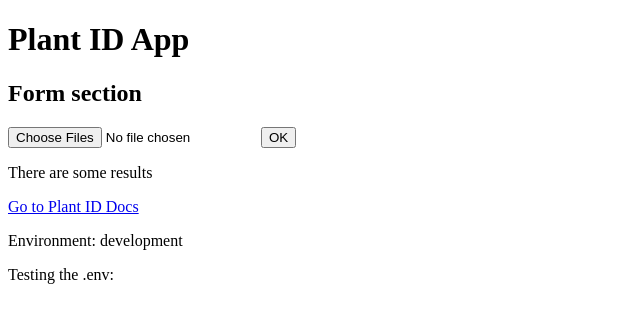
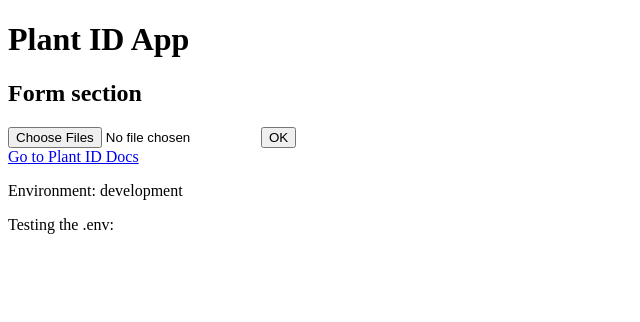
Before and after one commit to trisdauvergne/plant-id, a React (Create React App) app: page / in a window 1280 px wide. Shown: the top 322 px of the page, without its empty margins (0-640 px from the left). Built offline with nearby package versions, Linux system fonts and the light colour scheme.

Commit message:
Fixed error in Form.js

```diff
--- a/src/components/Form/Form.js
+++ b/src/components/Form/Form.js
@@ -2,7 +2,7 @@ import React, { useState, useEffect } from 'react'
 
 const Form = () => {
   const [images, setImages] = useState([]);
-  const [searchResults, setSearchResults] = useState([])
+  const [searchResults, setSearchResults] = useState(null)
 
   const sendIdentification = () => {
     if (images) {
@@ -49,7 +49,6 @@ const Form = () => {
         setSearchResults(data);
         console.log('Success:', data);
       })
-      // .then(data => setSearchResults(data))
       .catch((error) => {
         console.error('Error:', error);
       });
@@ -57,7 +56,7 @@ const Form = () => {
   };
 
   useEffect(() => {
-    console.log(searchResults);
+    console.log('the search results', searchResults);
   }, [searchResults])
 
   return (
@@ -69,98 +68,15 @@ const Form = () => {
         <button type="button" onClick={sendIdentification}>OK</button>
       </form>
       {searchResults && <p>There are some results</p>}
-      {/* {searchResults && <p>{searchResults.suggestions[0].plant_name}</p>} */}
+      {searchResults && searchResults.suggestions.map(result => <div>
+        <p>{result.plant_name}</p>
+        <p>{result.plant_details.wiki_description.value}</p>
+        <a href={result.plant_details.wiki_description.value} target="_blank" rel="noreferrer"><p>Wiki</p></a>
+        <p>Images</p>
+        {result.similar_images.map(image => <p>{image.url}</p>)}
+      </div>)}
     </div>
   )
 }
 
 export default Form
-
-
-// import React, { useState, useEffect } from 'react'
-
-// const Form = () => {
-//   const [imageFile, setImageFile] = useState(undefined);
-//   const [imageBase64, setImageBase64] = useState('');
-
-//   // const API_KEY = process.env.REACT_APP_API_KEY;
-
-//   const fetchData = () => {
-//     console.log('In fetch data');
-//     // console.log('line 9 API KEY', API_KEY);
-//     const data = {
-//       api_key: process.env.REACT_APP_API_KEY,
-//       images: imageBase64,
-//       modifiers: ["crops_fast", "similar_images"],
-//       plant_language: "en",
-//       plant_details: ["common_names",
-//                         "url",
-//                         "name_authority",
-//                         "wiki_description",
-//                         "taxonomy",
-//                         "synonyms"]
-//     };
-
-//     if (imageBase64) {
-//       console.log('line 24', data);
-//       fetch('https://api.plant.id/v2/identify', {
-//           method: 'POST',
-//           headers: {
-//             'Content-Type': 'application/json',
-//           },
-//           body: JSON.stringify(data),
-//         })
-//         .then(response => response.json())
-//         .then(data => {
-//           console.log('Success:', data);
-//         })
-//         .catch((error) => {
-//           console.error('Error:', error);
-//         });
-//       }
-//   }
-
-//   useEffect(() => {
-//     fetchData();
-//   }, [imageBase64]);
-
-//   const convertImageToBase64 = async (e) => {
-//     e.preventDefault();
-//     console.log('line 50', imageFile);
-//     const reader = await new FileReader();
-//     reader.readAsDataURL(imageFile);
-//     reader.onload = () => {
-//       // console.log('line 12', reader.result);
-//       setImageBase64(reader.result);
-//     };
-//     reader.onerror = (error) => {
-//       console.log('line 58 ERROR:', error)
-//     };
-//    fetchData();
-//   }
-
-//   const saveImageToState = async (e) => {
-//     console.log('line 64', e.target.files[0]);
-//     const image = e.target.files[0];
-//     setImageFile(image);
-//   };
-
-//   return (
-//     <section>
-//       <h2>Form section</h2>
-//       {/* Added aria label below for testing */}
-//       <form aria-label="form">
-//         <input
-//           type="file"
-//           onChange={saveImageToState}
-//           required
-//         />
-//         <button onClick={convertImageToBase64}>Submit</button>
-//       </form>
-//       {imageFile && <p>There's an image called {imageFile.name}</p>}
-//       {imageBase64 && <p>There should be string base64 for the image now as well</p>}
-//     </section>
-//   )
-// }
-
-// export default Form
```
